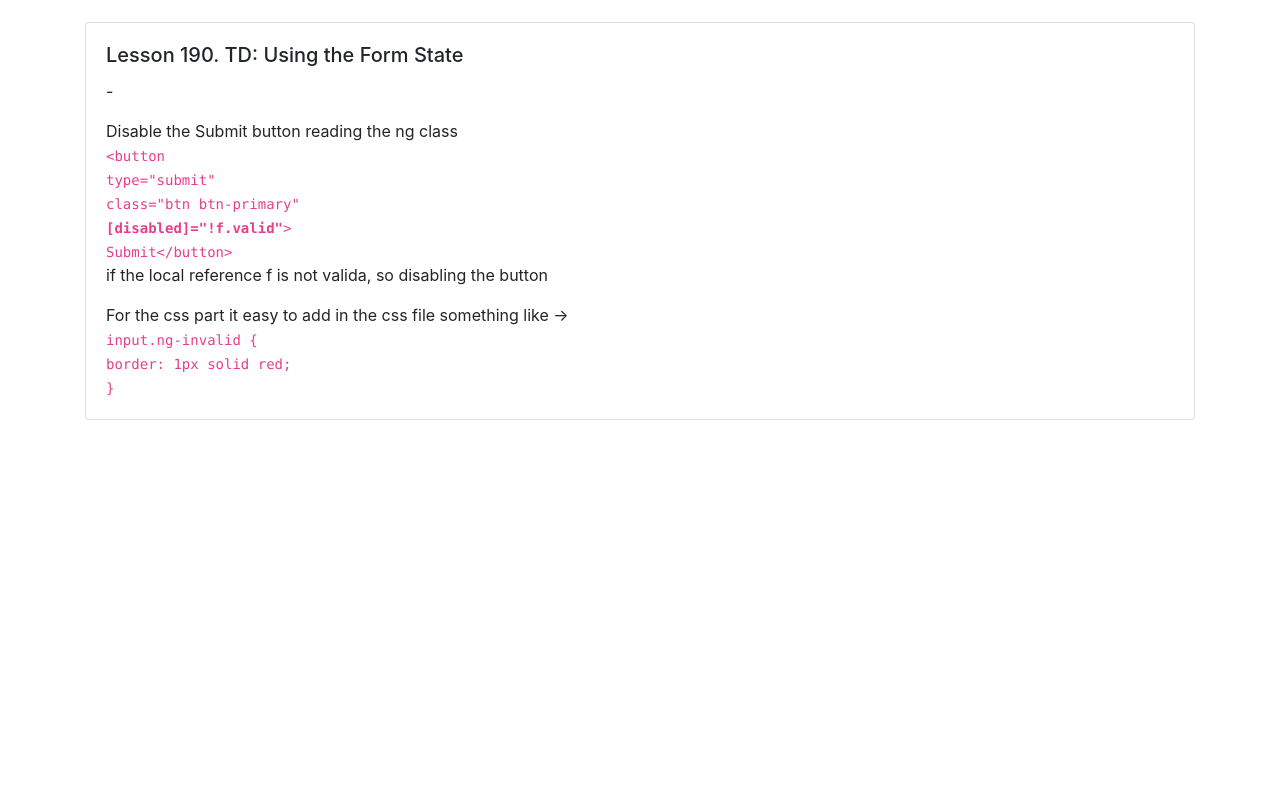
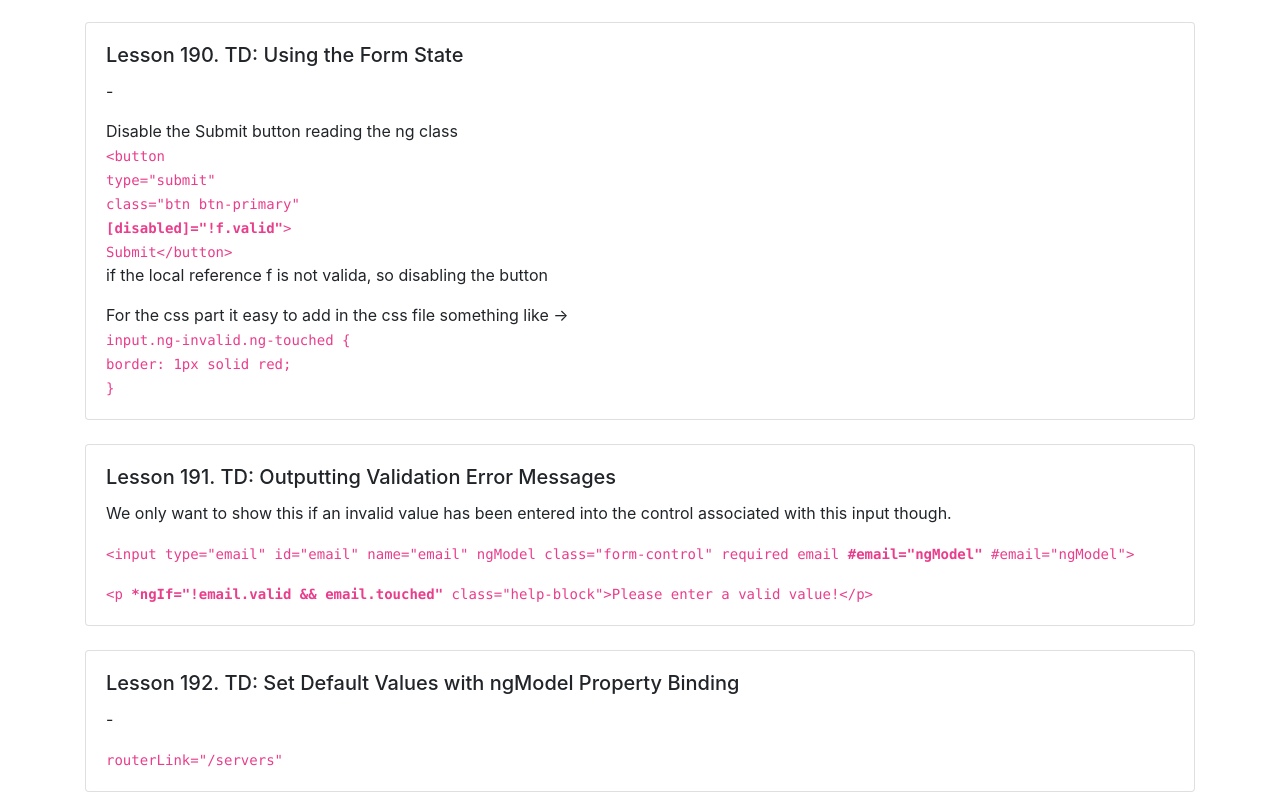
Before and after one commit to Sandro81/section15-Handling-forms-in-Angular-Apps, an Angular app: page / in a window 1280 px wide. Shown: the part 2648-3440 px from the top of the page. Before the commit the page ends 3068 px from the top, so only its background shows below. Built offline with nearby package versions, Linux system fonts and the light colour scheme.

Commit message:
section 15

```diff
--- a/src/app/app.component.html
+++ b/src/app/app.component.html
@@ -23,15 +23,17 @@
                    ngModel
                    class="form-control"
                    required
-                   email>
+                   email
+                   #email="ngModel">
           </div>
+          <p *ngIf="!email.valid && email.touched" class="help-block">Please enter a valid value!</p>
         </div>
         <div class="form-group">
           <label for="secret">Secret Questions</label>
           <select
             class="form-control"
             id="secret"
-            ngModel
+            [ngModel]=""
             name="secret">
             <option value="pet">Your first Pet?</option>
             <option value="teacher">Your first teacher?</option>
@@ -40,7 +42,7 @@
         <button
           type="submit"
           class="btn btn-primary"
-        [disabled]="!f.valid">
+          [disabled]="!f.valid">
           Submit</button>
       </form>
 
@@ -163,12 +165,38 @@
             class="btn btn-primary"<br>
             <b>[disabled]="!f.valid"</b>><br>
             Submit&#60;/button> </code><br> if the local reference f is not valida, so disabling the button</p>
-          <p class="card-text">For the css part it easy to add in the css file something like -><br> <code>input.ng-invalid &#123;
+          <p class="card-text">For the css part it easy to add in the css file something like -><br> <code>input.ng-invalid.ng-touched  &#123;
             <br>
             border: 1px solid red;<br>
             }</code></p>
         </div>
       </div>
+
+      <br>
+      <div class="card">
+        <div class="card-body">
+          <h5 class="card-title">Lesson  191. TD: Outputting Validation Error Messages </h5>
+          <p class="card-text"> We only want to show this if an invalid value has been entered into the control associated with this input though. </p>
+          <p class="card-text"> <code>      &#60;input type="email"
+                                                   id="email"
+                                                   name="email"
+                                                   ngModel
+                                                   class="form-control"
+                                                   required
+                                                   email
+                                                  <b>#email="ngModel"</b> #email="ngModel"></code></p>
+          <p class="card-text"> <code>&#60;p <b>*ngIf="!email.valid && email.touched"</b> class="help-block">Please enter a valid value!&#60;/p></code></p>
+        </div>
+      </div>
+      <br>
+      <div class="card">
+        <div class="card-body">
+          <h5 class="card-title">Lesson 192. TD: Set Default Values with ngModel Property Binding </h5>
+          <p class="card-text"> - </p>
+          <p class="card-text"> <code>routerLink="/servers" </code></p>
+        </div>
+      </div>
+
 
 
 
```
